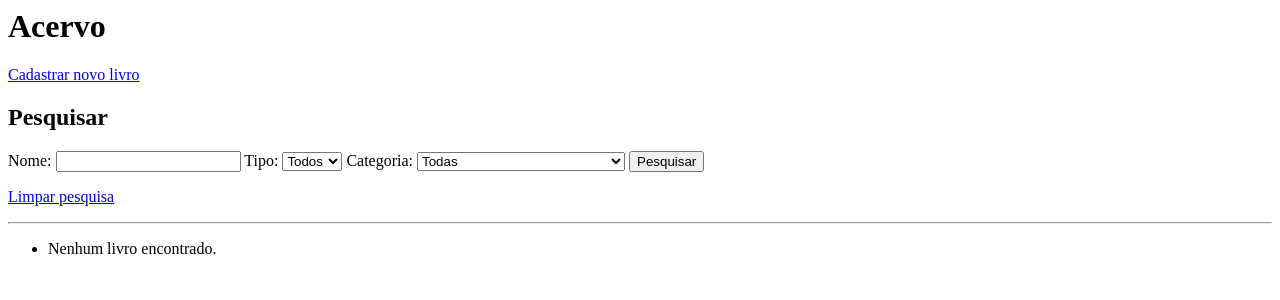
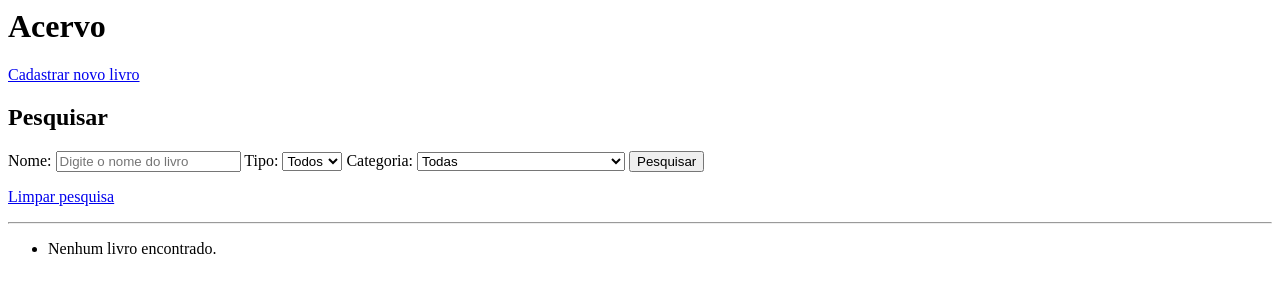
Before and after one commit to Nellyel/acervo_biblioteca, a Django app: page /livros/ in a window 1280 px wide. Shown: the top 300 px of the page. Run offline with Django 5.2, Linux system fonts and the light colour scheme; data that the repository does not hold is empty.

Commit message:
Melhora campo de pesquisa por nome

```diff
--- a/acervo/templates/acervo/lista.html
+++ b/acervo/templates/acervo/lista.html
@@ -9,7 +9,7 @@
 <form method="get">
 
     <label>Nome:</label>
-    <input type="text" name="nome">
+    <input type="text" name="nome" placeholder="Digite o nome do livro">
 
     <label>Tipo:</label>
     <select name="tipo">
```
Lines whose indentation alone changed are shown as unchanged.
